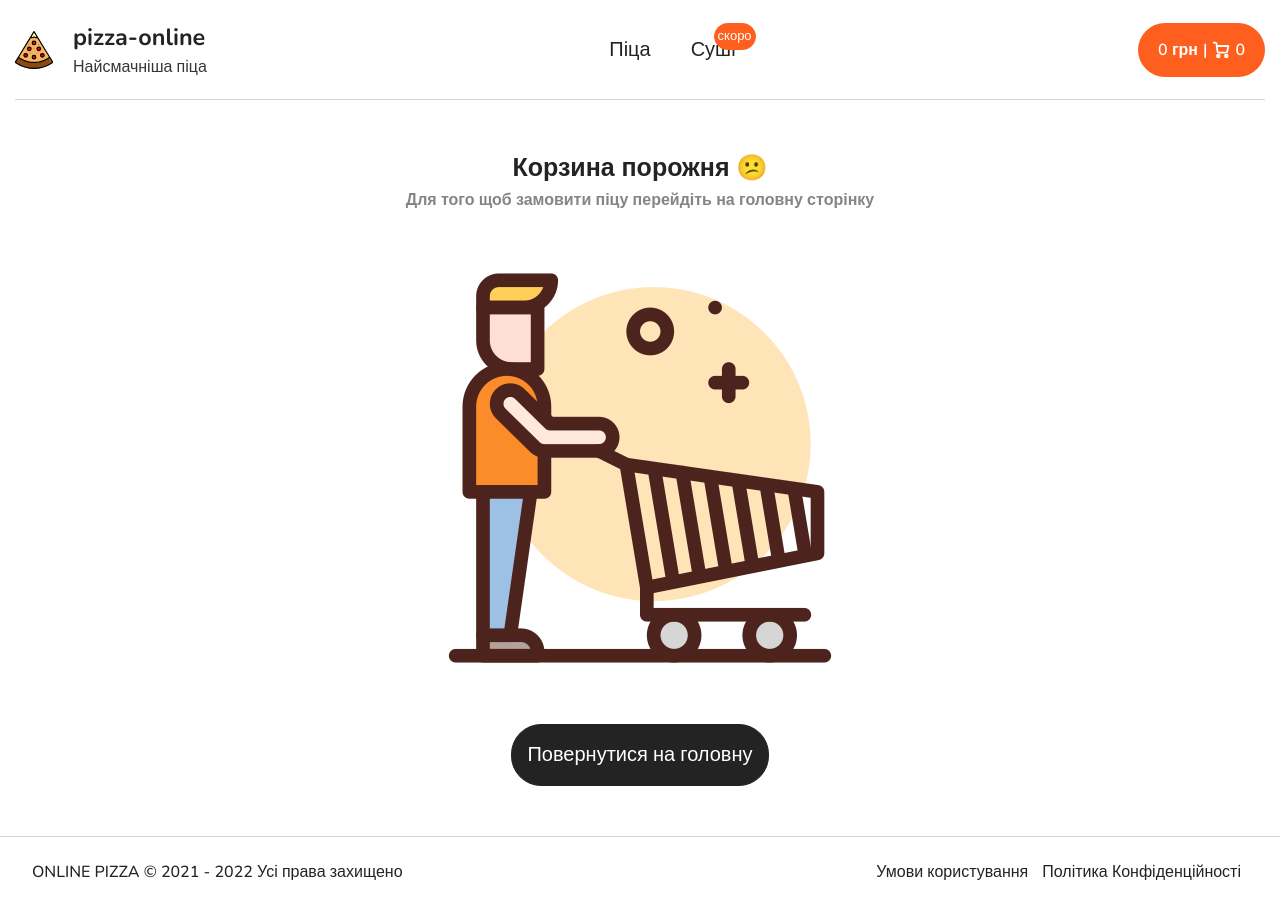
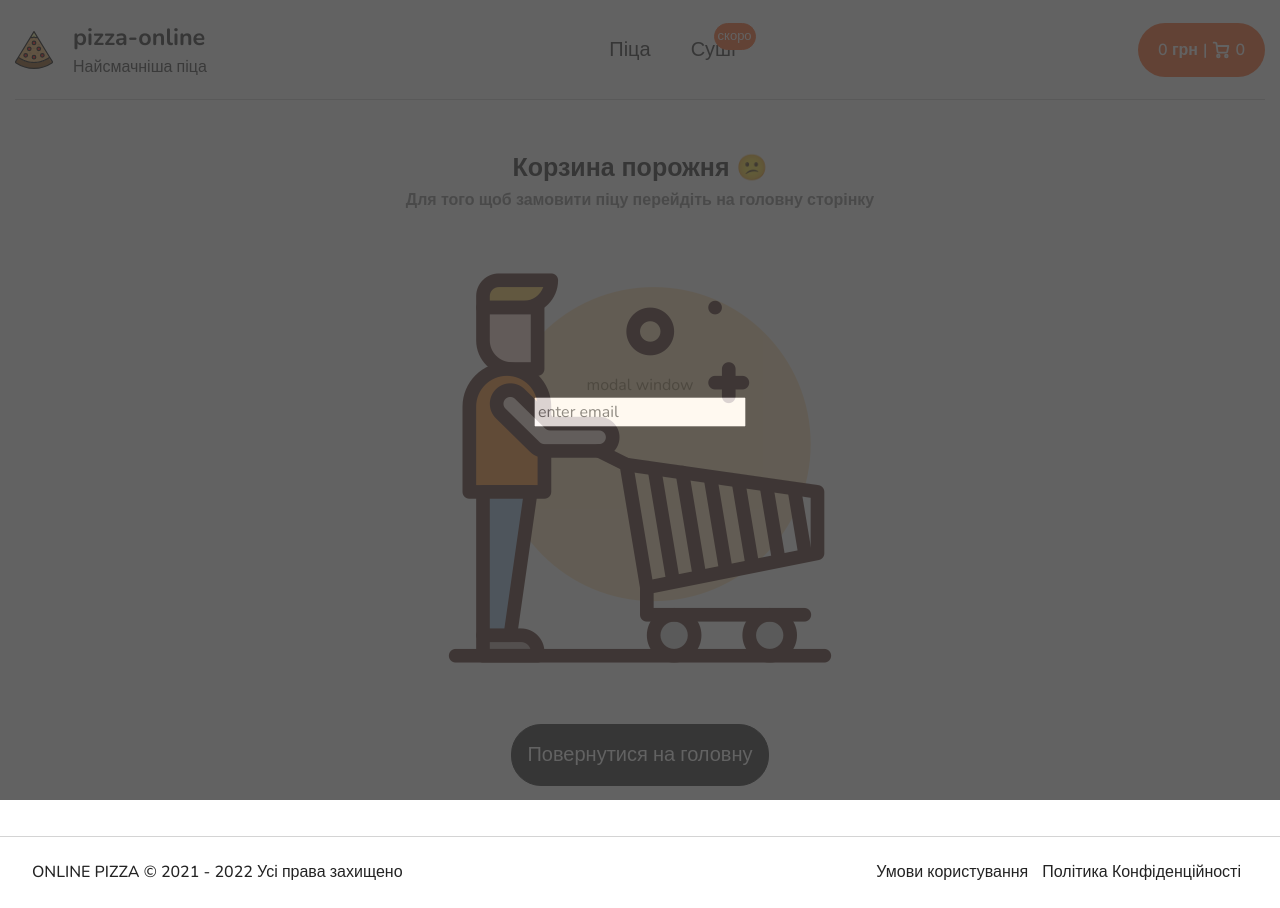
Before and after one commit to bxr5xrk/pizza-online, a React (Create React App) app: page /cart in a window 1280 px wide. Built offline with nearby package versions, Linux system fonts and the light colour scheme.

Commit message:
added modal window for order submit

```diff
--- /dev/null
+++ b/src/components/CartModal/CartModal.jsx
@@ -0,0 +1,12 @@
+import React from "react";
+import st from "./CartModal.module.scss";
+
+const CartModal = () => {
+    return (
+        <div className={st.wrapper}>
+            modal window <input type="text" placeholder="enter email" />{" "}
+        </div>
+    );
+};
+
+export default CartModal;
--- /dev/null
+++ b/src/components/CartModal/CartModal.module.scss
@@ -0,0 +1,11 @@
+.wrapper {
+    position: absolute;
+    background-color: rgb(59, 59, 59);
+    opacity: 0.8;
+    width: 100%;
+    height: 100%;
+    display: flex;
+    align-items: center;
+    justify-content: center;
+    flex-direction: column;
+}
--- a/src/pages/Cart/Cart.jsx
+++ b/src/pages/Cart/Cart.jsx
@@ -4,6 +4,7 @@ import { useDispatch, useSelector } from "react-redux";
 import { Link } from "react-router-dom";
 import { postCartItems } from "../../api/PizzaService";
 import CartItem from "../../components/CartItem/CartItem";
+import CartModal from "../../components/CartModal/CartModal";
 import { clearCart, selectCart } from "../../store/slices/cartSlice";
 import st from "./Cart.module.scss";
 
@@ -30,6 +31,7 @@ const Cart = () => {
     };
 
     return (
+        <>
             <div className="main">
                 <section className={st.cart}>
                     {cartItems.length ? (
@@ -140,7 +142,10 @@ const Cart = () => {
                                     </p>
                                 </div>
                                 <div className={st.section}>
-                                <Link to="/pizzas/p=1" className={st.button}>
+                                    <Link
+                                        to="/pizzas/p=1"
+                                        className={st.button}
+                                    >
                                         <svg
                                             width="8"
                                             height="14"
@@ -174,8 +179,8 @@ const Cart = () => {
                                     Корзина порожня <span>😕</span>
                                 </h2>
                                 <p>
-                                Для того щоб замовити піцу перейдіть на головну
-                                сторінку
+                                    Для того щоб замовити піцу перейдіть на
+                                    головну сторінку
                                 </p>
                             </div>
 
@@ -187,6 +192,8 @@ const Cart = () => {
                     )}
                 </section>
             </div>
+            <CartModal />
+        </>
     );
 };
 
```
Lines whose indentation alone changed are shown as unchanged.
